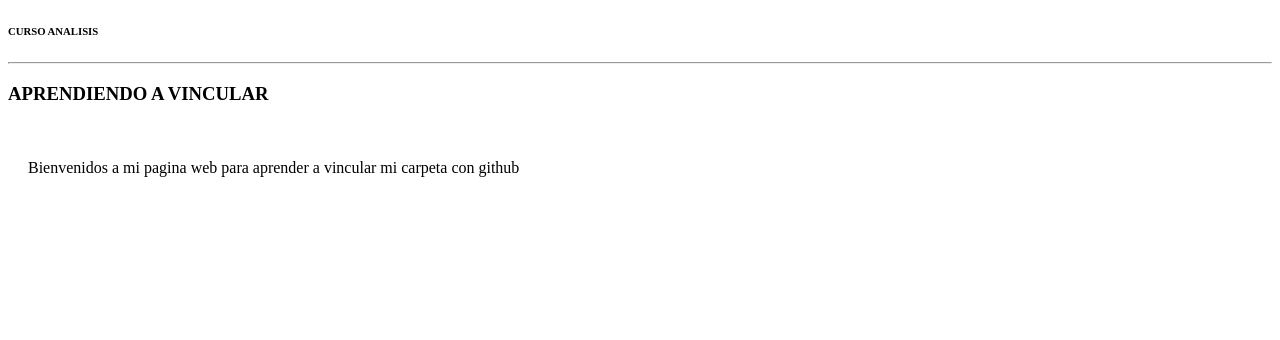
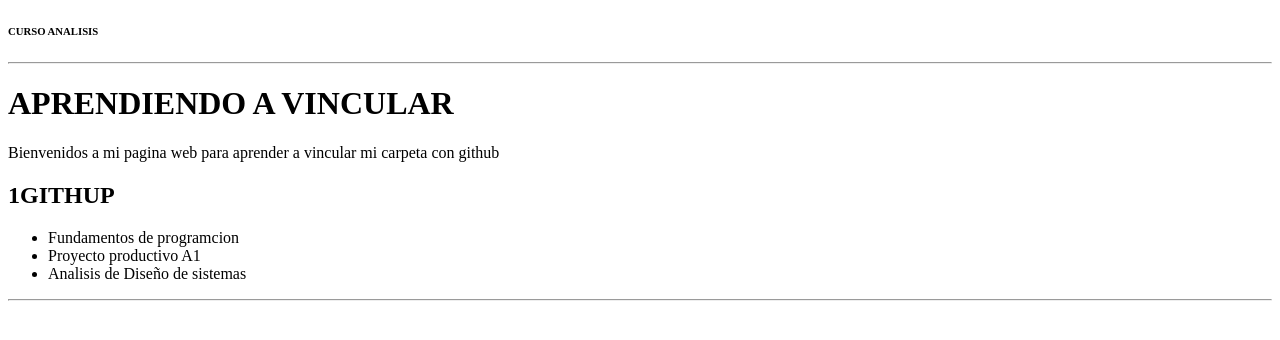
Before and after one commit to i2613470-collab/i2613470-collab-ADS1IDL3N2, a plain HTML site: page index.html in a window 1280 px wide. Drawn offline with Linux system fonts and the light colour scheme.

Commit message:
segunda modificacion

```diff
--- a/index.html
+++ b/index.html
@@ -9,12 +9,19 @@
     <header>
         <h6>CURSO ANALISIS</h6>
         <hr>
-        <h3>APRENDIENDO A VINCULAR</h3>
+        <h1>APRENDIENDO A VINCULAR</h1>
+        <p>Bienvenidos a mi pagina web para aprender a vincular mi carpeta con github</p>
 
     </header>
+    <h2>1GITHUP</h2>
+    <ul>
+     <li>Fundamentos de programcion</li>
+     <li>Proyecto productivo A1</li>
+     <li>Analisis de Diseño de sistemas</li>
+    </ul>
+    <hr>
+    <main style="padding: 20px;">
 
-    <main style="padding: 20px;">
-        <p>Bienvenidos a mi pagina web para aprender a vincular mi carpeta con github</p>
     </main>
 </body>
 </html>
```
